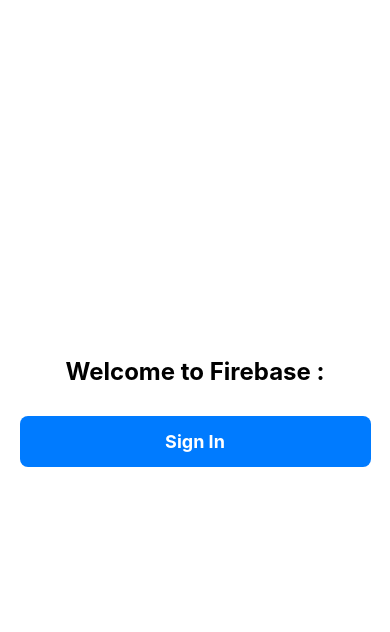
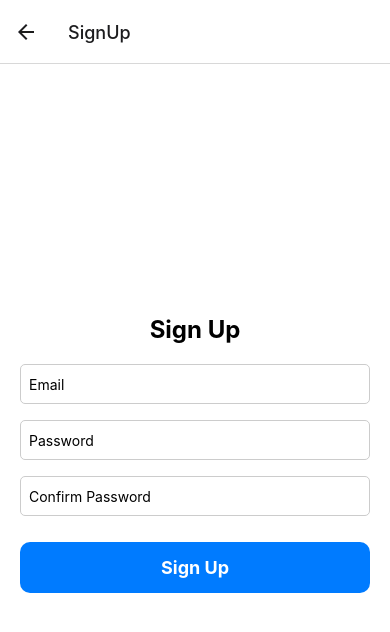
Before and after one commit to dinstar/POCs-React-native, a React Native app: screen /SignUp in a window 390 px wide. Shown: the top 632 px of the page. Built offline with nearby package versions, Linux system fonts and the light colour scheme.

Commit message:
Added: sign up

```diff
--- a/src/navigation/guest-stack.tsx
+++ b/src/navigation/guest-stack.tsx
@@ -1,5 +1,6 @@
 import React from "react";
 import { createNativeStackNavigator } from "@react-navigation/native-stack";
+import SignUpScreen from "../screens/signup-screen";
 import WelcomeScreen from "../screens/welcome-screen";
 import LoginScreen from "../screens/login-screen";
 
@@ -18,6 +19,11 @@
         component={LoginScreen}
         options={{ headerShown: true }}
       />
+      <Stack.Screen
+        name="SignUp"
+        component={SignUpScreen}
+        options={{ headerShown: true }}
+      />
     </Stack.Navigator>
   );
 };
--- a/src/screens/login-screen.tsx
+++ b/src/screens/login-screen.tsx
@@ -3,6 +3,7 @@
   View,
   Text,
   TextInput,
+  Button,
   StyleSheet,
   Image,
   TouchableOpacity,
@@ -13,7 +14,7 @@
 import { signInWithEmailAndPassword } from "firebase/auth";
 import { useAuth } from "../contexts/auth-context";
 
-const LoginScreen = _ => {
+const LoginScreen = ({ navigation }) => {
   const [email, setEmail] = React.useState("");
   const [password, setPassword] = React.useState("");
   const [error, setError] = React.useState("");
@@ -88,6 +89,16 @@
           />
         )}
       </TouchableOpacity>
+      <View
+        style={{
+          flexDirection: "row",
+        }}
+      >
+        <Text style={styles.downText}>Don't have an account?</Text>
+        <TouchableOpacity onPress={() => navigation.navigate("signup")}>
+          <Text style={styles.signup}>Sign Up</Text>
+        </TouchableOpacity>
+      </View>
     </View>
   );
 };
@@ -152,6 +163,15 @@
     fontSize: 14,
     marginTop: 10,
   },
+  signup: {
+    alignSelf: "flex-start",
+    textDecorationLine: "underline",
+    color: "#331ece",
+    fontSize: 16,
+    fontWeight: "500",
+    marginLeft: 5,
+    marginTop: 10,
+  },
 });
 
 export default LoginScreen;
--- /dev/null
+++ b/src/screens/signup-screen.tsx
@@ -0,0 +1,117 @@
+import React, { useState } from "react";
+import {
+  StyleSheet,
+  Text,
+  View,
+  TextInput,
+  TouchableOpacity,
+  ActivityIndicator,
+} from "react-native";
+
+import { authentication } from "../firebase/config";
+import { createUserWithEmailAndPassword } from "firebase/auth";
+import { useAuth } from "../contexts/auth-context";
+
+const SignUpScreen = () => {
+  const
+    [email, setEmail] = useState(""),
+    [password, setPassword] = useState(""),
+    [confirmPassword, setConfirmPassword] = useState(""),
+    [isLoading, setIsLoading] = useState(false);
+  const
+    { setLoggedInUser } = useAuth();
+  const
+    handleSignUp = () => {
+      setIsLoading(true);
+      createUserWithEmailAndPassword(authentication, email, password)
+        .then((res) => {
+          console.log(res.user);
+          setLoggedInUser(res.user);
+        })
+        .catch((re) => {
+          console.log(re);
+        })
+        .finally(() => setIsLoading(false));
+    };
+
+  return (
+    <View style={styles.container}>
+      <Text style={styles.title}>Sign Up</Text>
+      <TextInput
+        style={styles.input}
+        placeholder="Email"
+        keyboardType="email-address"
+        autoCapitalize="none"
+        value={email}
+        onChangeText={(text) => setEmail(text)}
+      />
+      <TextInput
+        style={styles.input}
+        placeholder="Password"
+        secureTextEntry
+        value={password}
+        onChangeText={(text) => setPassword(text)}
+      />
+      <TextInput
+        style={styles.input}
+        placeholder="Confirm Password"
+        secureTextEntry
+        value={confirmPassword}
+        onChangeText={(text) => setConfirmPassword(text)}
+      />
+      <TouchableOpacity onPress={handleSignUp} style={styles.button}>
+        <Text style={styles.buttonText}>Sign Up</Text>
+        {isLoading && (
+          <ActivityIndicator
+            size="small"
+            color="white"
+            style={{
+              alignSelf: "center",
+              justifyContent: "center",
+              paddingLeft: 10,
+            }}
+          />
+        )}
+      </TouchableOpacity>
+    </View>
+  );
+};
+
+const styles = StyleSheet.create({
+  container: {
+    flex: 1,
+    justifyContent: "center",
+    alignItems: "center",
+    backgroundColor: "#ffffff",
+    paddingHorizontal: 20,
+  },
+  title: {
+    fontSize: 24,
+    fontWeight: "bold",
+    marginBottom: 20,
+  },
+  input: {
+    width: "100%",
+    height: 40,
+    borderColor: "#ccc",
+    borderWidth: 1,
+    borderRadius: 5,
+    marginBottom: 16,
+    paddingLeft: 8,
+  },
+  button: {
+    backgroundColor: "#007BFF",
+    width: "100%",
+    paddingVertical: 15,
+    borderRadius: 10,
+    marginTop: 10,
+  },
+  buttonText: {
+    color: "#ffffff",
+    fontSize: 18,
+    fontWeight: "bold",
+    textAlign: "center",
+  },
+});
+
+export default SignUpScreen;
--- a/src/screens/welcome-screen.tsx
+++ b/src/screens/welcome-screen.tsx
@@ -20,6 +20,14 @@
       >
         <Text style={st.buttonText}>Sign In</Text>
       </TouchableOpacity>
+      <TouchableOpacity
+        style={st.button}
+        onPress={() => {
+          navigation.navigate("SignUp");
+        }}
+      >
+        <Text style={st.buttonText}>Sign Up</Text>
+      </TouchableOpacity>
     </SafeAreaView>
   );
 };
```
